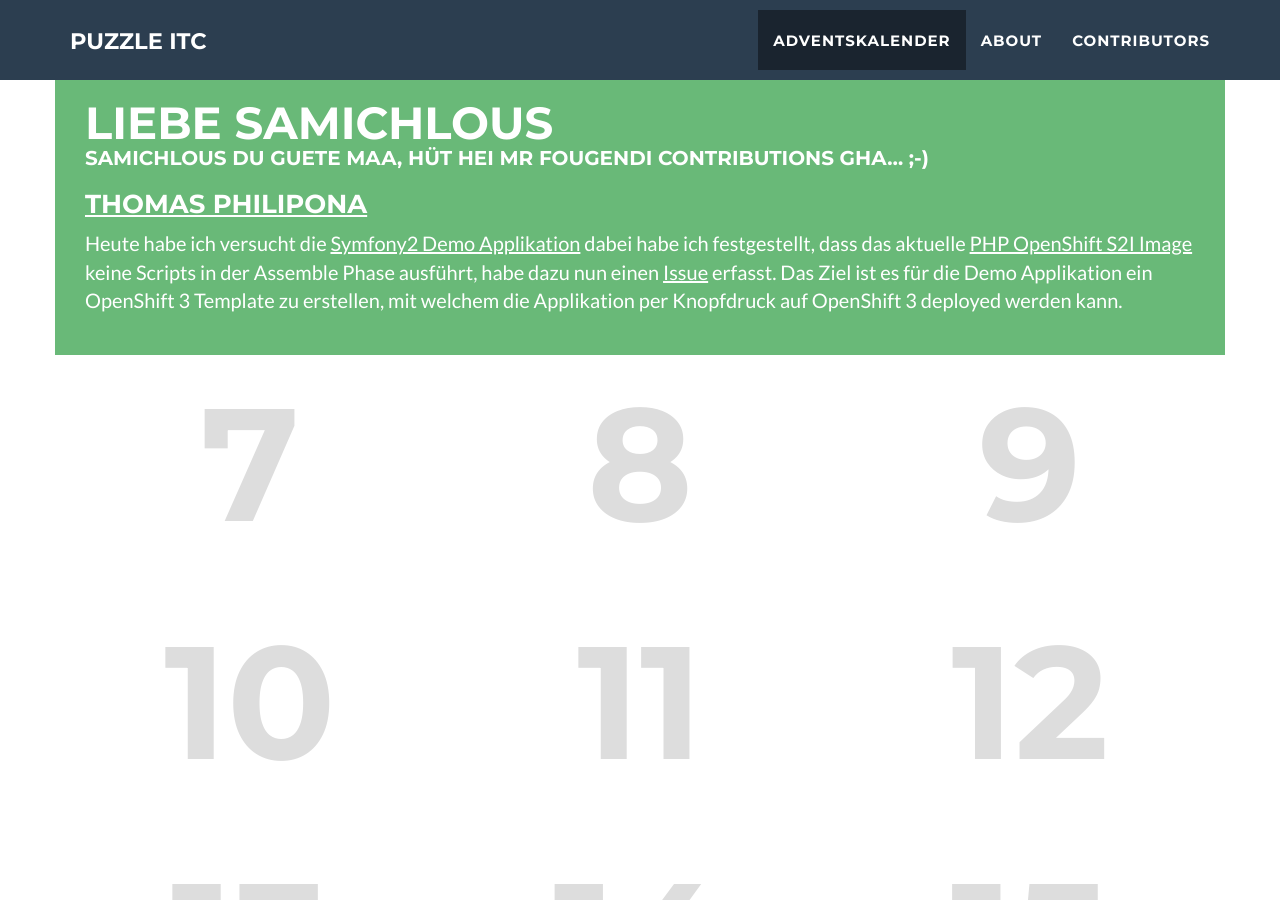
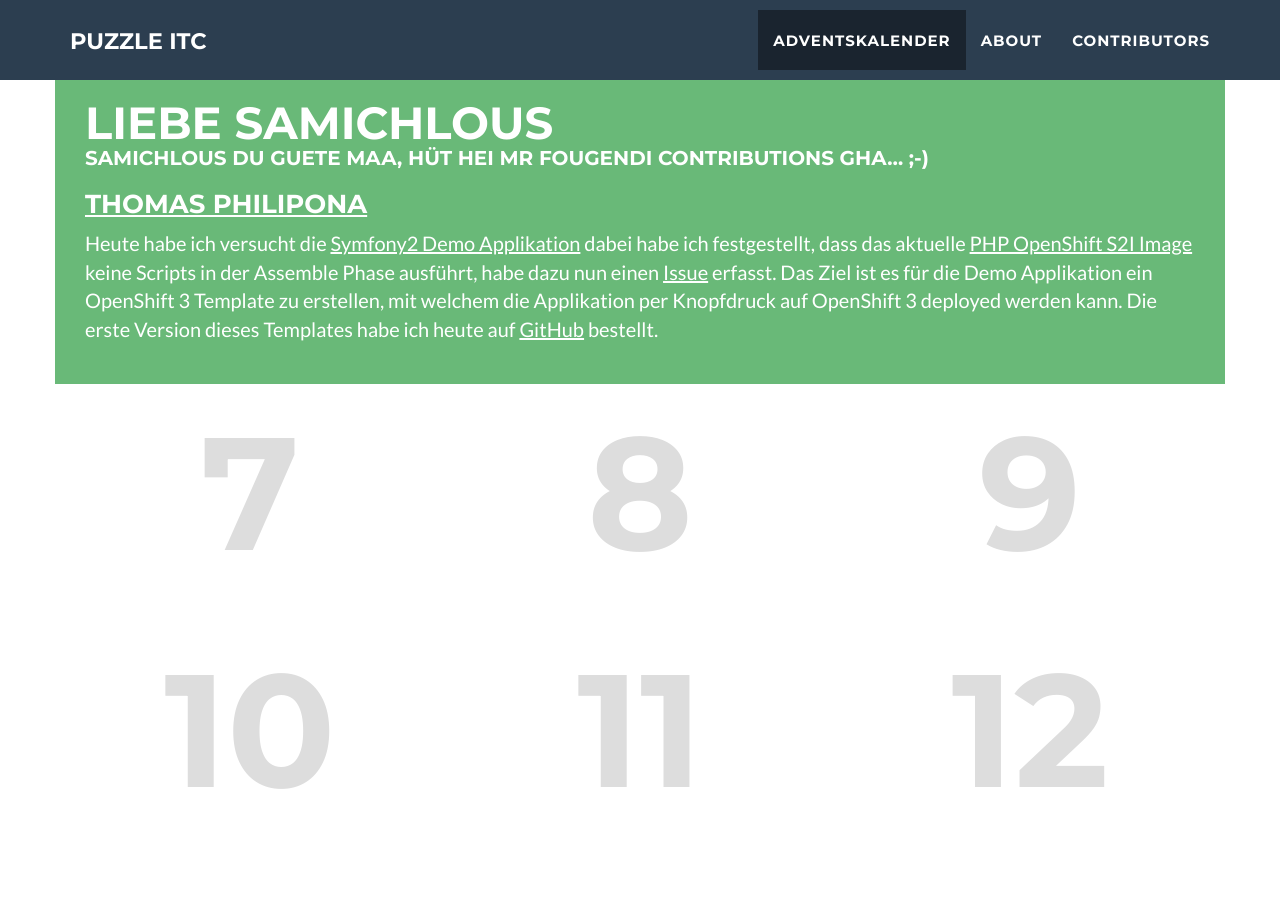
Before and after one commit to puzzle/opensource-advent-challenge-2015, a Jekyll site: the page built from index.html, in a window 1280 px wide and 900 px high, scrolled down 1496 px. Built offline with Jekyll 4.4.1, drawn with Linux system fonts in a browser that asks for light colours; nearby versions of some CDN libraries.

Commit message:
added link to ose3 symfony template repo

```diff
--- a/_doors/06.markdown
+++ b/_doors/06.markdown
@@ -8,5 +8,6 @@ active: true
 Samichlous du guete Maa, hüt hei mr fougendi Contributions gha... ;-)
 
 ### [Thomas Philipona](https://github.com/phil-pona)
-Heute habe ich versucht die [Symfony2 Demo Applikation](https://github.com/symfony/symfony-demo) dabei habe ich festgestellt, dass das aktuelle [PHP OpenShift S2I Image](https://github.com/openshift/sti-pp) keine Scripts in der Assemble Phase ausführt, habe dazu nun einen [Issue](https://github.com/openshift/sti-php/issues/73) erfasst.
+Heute habe ich versucht die [Symfony2 Demo Applikation](https://github.com/symfony/symfony-demo) dabei habe ich festgestellt, dass das aktuelle [PHP OpenShift S2I Image](https://github.com/openshift/sti-php) keine Scripts in der Assemble Phase ausführt, habe dazu nun einen [Issue](https://github.com/openshift/sti-php/issues/73) erfasst.
 Das Ziel ist es für die Demo Applikation ein OpenShift 3 Template zu erstellen, mit welchem die Applikation per Knopfdruck auf OpenShift 3 deployed werden kann.
+Die erste Version dieses Templates habe ich heute auf [GitHub](https://github.com/phil-pona/ose3-symfony2-ex) bestellt.
```
